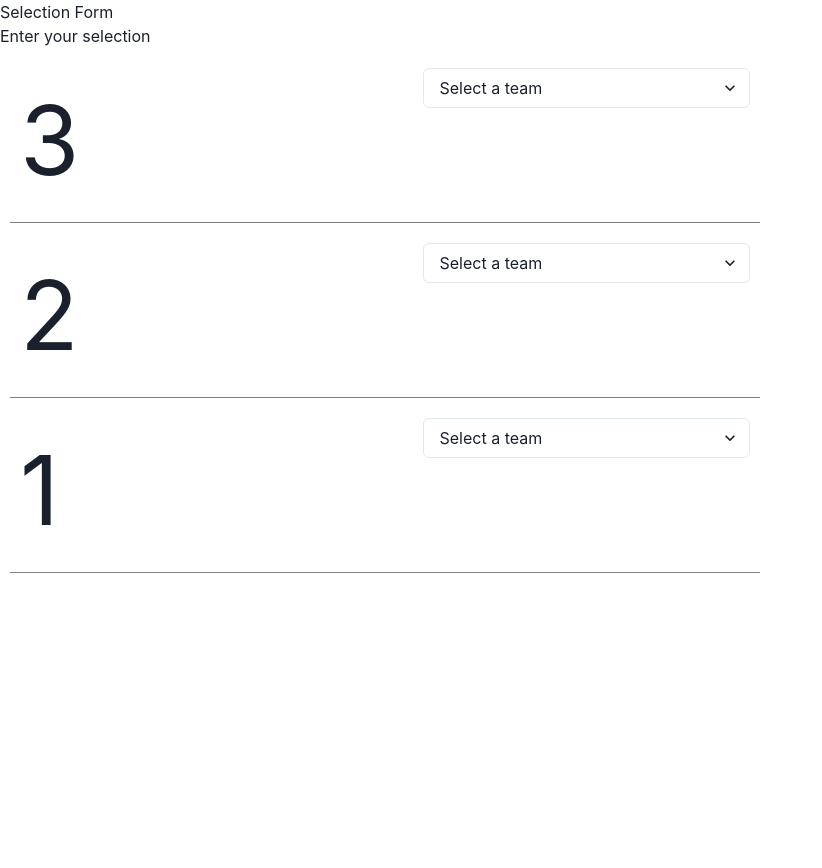
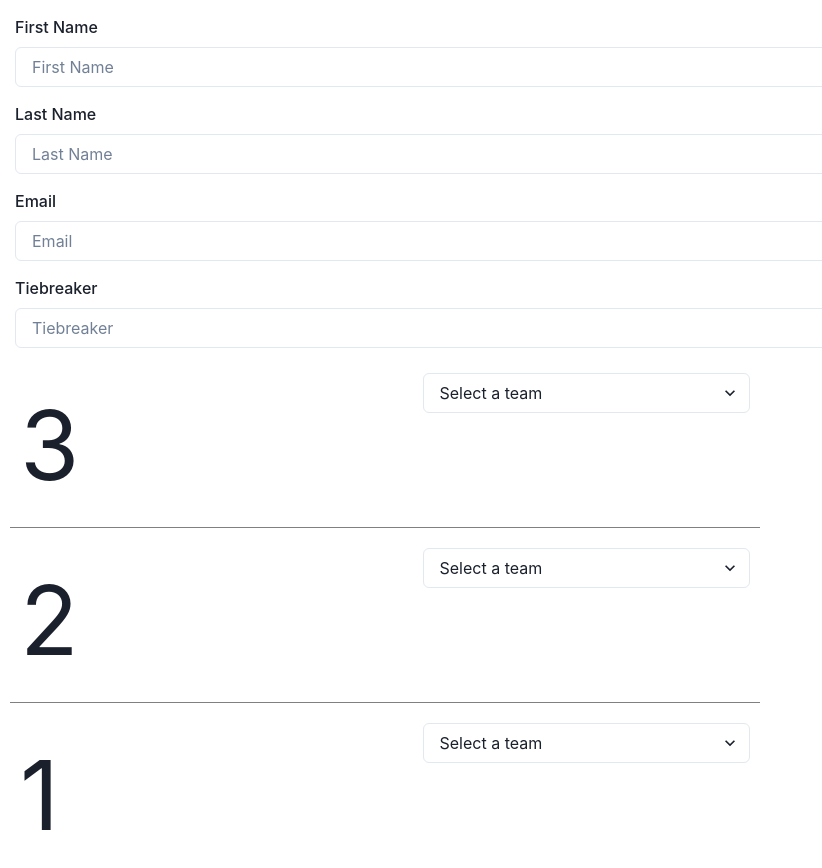
Before and after one commit to larshollingsed/larson-pool, a React (Create React App) app: page / in a window 1280 px wide. Shown: the top 868 px of the page, without its empty margins (0-822 px from the left). Before the commit the page ends 800 px from the top, so only its background shows below. Built offline with nearby package versions, Linux system fonts and the light colour scheme.

Commit message:
add basic info

```diff
--- /dev/null
+++ b/src/components/FormFieldInput/FormFieldInput.js
@@ -0,0 +1,26 @@
+import React from 'react';
+import { FormControl, FormLabel, Input, FormErrorMessage } from '@chakra-ui/react';
+import { useFormContext } from 'react-hook-form';
+
+
+const FormFieldInput = ({ name, label }) => {
+  const { register, errors } = useFormContext();
+  return (
+    <FormControl isInvalid={errors?.[name]} m="15px">
+      <FormLabel htmlFor={name}>{label}</FormLabel>
+      <Input
+        id={name}
+        placeholder={label}
+        {...register(name, {
+          required: 'This is required',
+          minLength: { value: 4, message: 'Minimum length should be 4' },
+        })}
+      />
+      <FormErrorMessage>
+        {errors?.[name]?.message}
+      </FormErrorMessage>
+    </FormControl>
+  );
+};
+
+export default FormFieldInput;
--- /dev/null
+++ b/src/components/Info/Info.js
@@ -0,0 +1,16 @@
+import React from 'react';
+import FormFieldInput from '../FormFieldInput/FormFieldInput';
+
+const Info = ({ name, points, pointsRemaining }) => {
+  return (
+    <div>
+      <FormFieldInput name="firstName" label="First Name" />
+      <FormFieldInput name="lastName" label="Last Name" />
+      <FormFieldInput name="email" label="Email" />
+      <FormFieldInput name="tiebreaker" label="Tiebreaker" />
+    </div>
+
+  );
+};
+
+export default Info;
--- a/src/components/Layout/Layout.js
+++ b/src/components/Layout/Layout.js
@@ -2,12 +2,14 @@ import React from 'react';
 import { Button } from '@chakra-ui/react';
 import SelectionForm from '../SelectionForm/SelectionForm';
 import Listings from '../Listings/Listings';
+import Info from '../Info/Info';
 
 const Layout = () => {
   const [form, setForm] = React.useState(true);
   return (
     <div>
       {/* <Button onClick={() => setForm(!form)}>Toggle Form</Button> */}
+      <Info />
       {form ? <SelectionForm /> : <Listings />}
     </div>
   );
--- a/src/components/SelectionForm/SelectionForm.js
+++ b/src/components/SelectionForm/SelectionForm.js
@@ -7,16 +7,8 @@ const SelectionForm = () => {
   const total = mockGames.length;
   const chosenGames = getChosenGames(selectedTeams);
 
-  const onChange = (e) => {
-    const asdf = getSelectedTeam;
-    debugger;
-  }
   return (
-    <div>
-      <h1>Selection Form</h1>
-      <h2>Enter your selection</h2>
-      <SelectionRows />
-    </div>
+    <SelectionRows />
   );
 };
 
```
